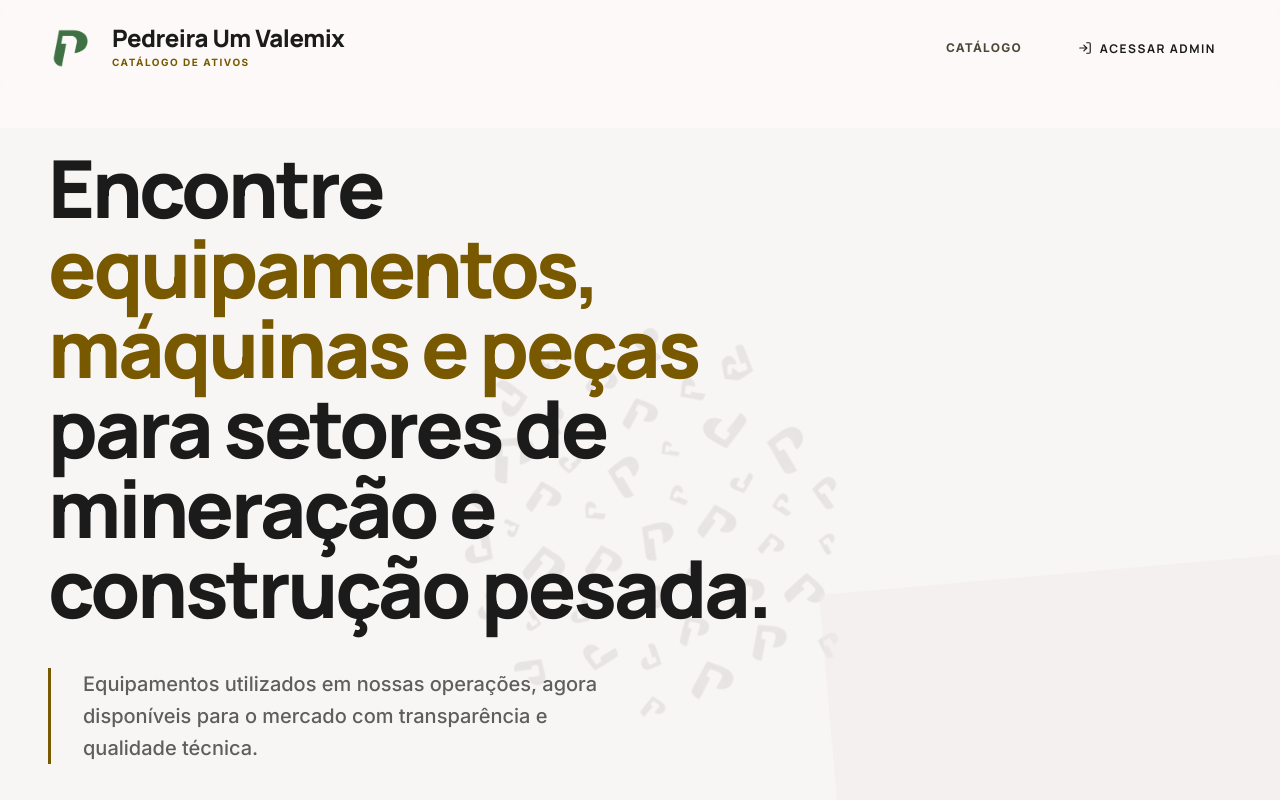
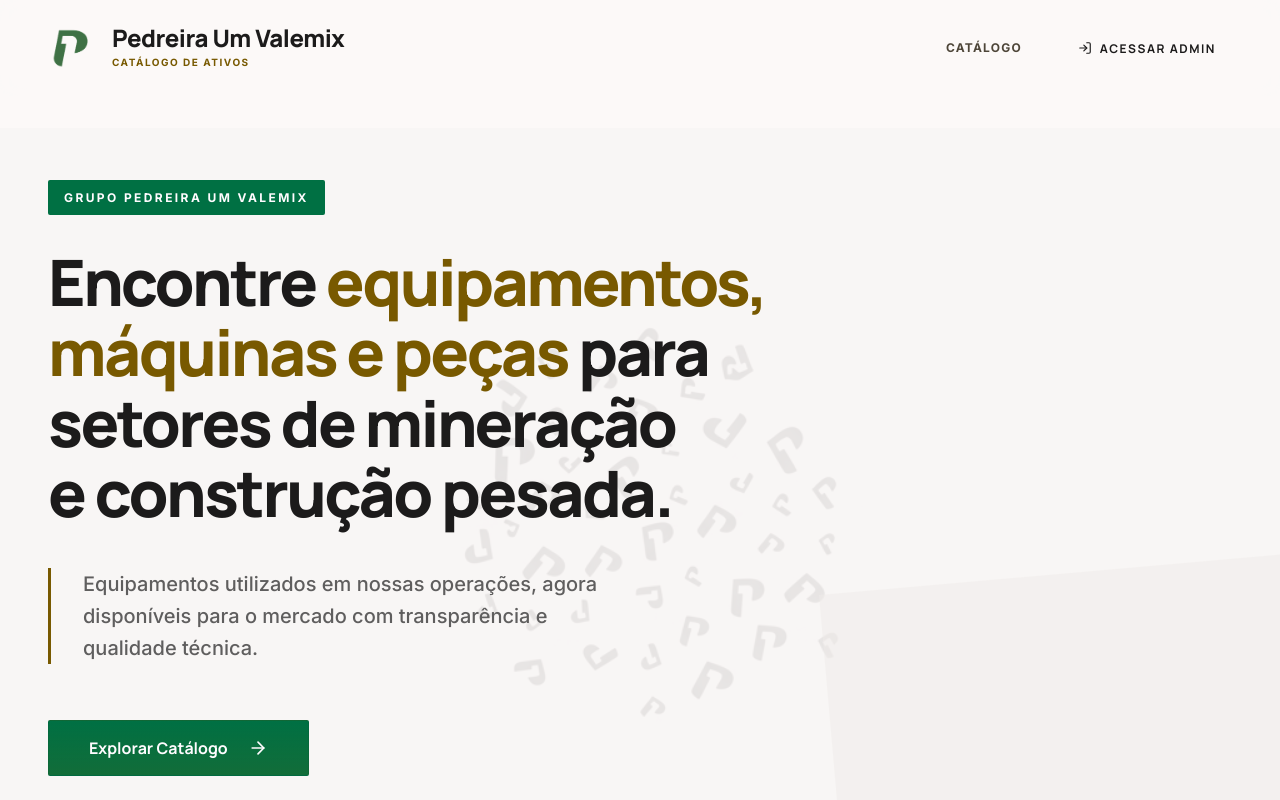
Before and after one commit to ProjetosTIP1/ativos-pedreiraum-frontend, a React (Vite) app: page / in a window 1280 px wide. Shown: the top 800 px of the page. Built offline with nearby package versions, Linux system fonts and the light colour scheme; no server answers.

Commit message:
style: improve title inline from the landeing page

```diff
--- a/src/pages/landing/LandingPage.module.css
+++ b/src/pages/landing/LandingPage.module.css
@@ -59,23 +59,19 @@
 
 .heroTitle {
   font-family: var(--font-display);
-  font-size: 5rem;
+  font-size: clamp(2.5rem, 5.5vw, 4rem);
   font-weight: 800;
-  line-height: 1;
+  line-height: 1.1;
   letter-spacing: -0.04em;
   color: var(--color-on-background);
   margin-bottom: 2.5rem;
-}
-
-@media (min-width: 1024px) {
-  .heroTitle {
-    font-size: 5rem;
-  }
+  text-wrap: balance;
+  width: 100%;
 }
 
 .heroHighlight {
   color: var(--color-primary);
-  display: block;
+  display: inline;
 }
 
 .heroDescription {
@@ -226,8 +222,13 @@
 }
 
 @keyframes pulse {
-  0%, 100% { opacity: 1; }
-  50% { opacity: 0.5; }
+  0%,
+  100% {
+    opacity: 1;
+  }
+  50% {
+    opacity: 0.5;
+  }
 }
 
 .emptyState {
```
